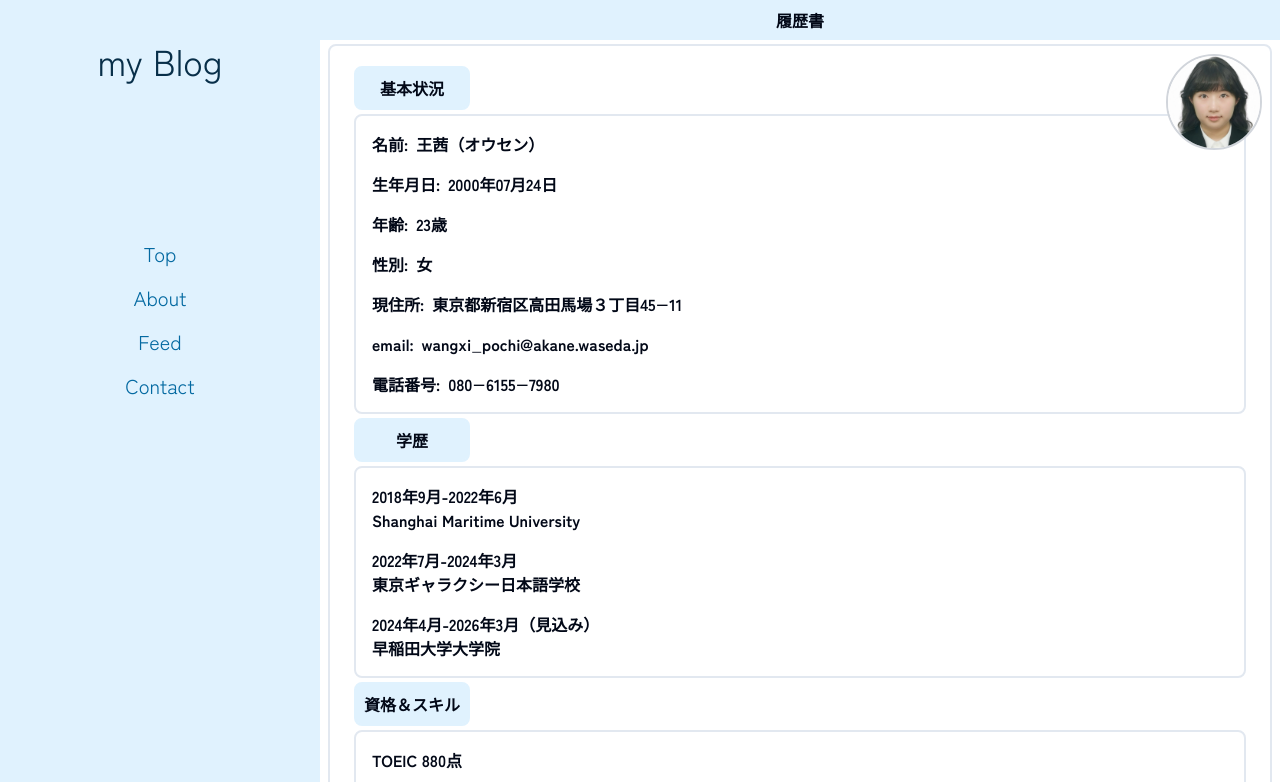
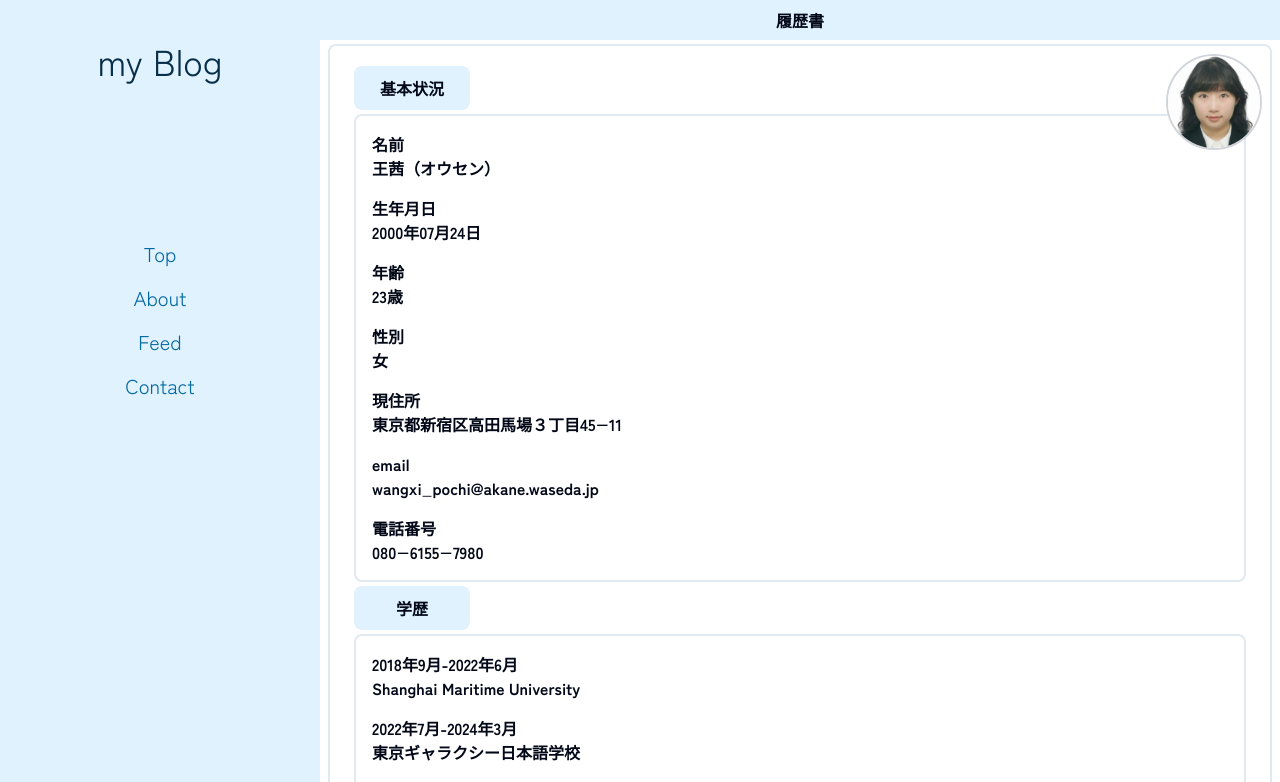
Before and after one commit to AkaneWang/my_blog, a Next.js app: page /about in a window 1280 px wide. Shown: the top 782 px of the page. Built offline with nearby package versions, Linux system fonts and the light colour scheme.

Commit message:
Fix missing key props

```diff
--- a/src/app/about/page.tsx
+++ b/src/app/about/page.tsx
@@ -61,7 +61,7 @@ export default function About() {
           src="/aboutme.jpg"
           width={500}
           height={500}
-          alt="Profilo Photo"
+          alt="Profile Photo"
           className="absolute top-2 right-2 w-24 h-24 border-2 border-gray-300 rounded-full object-cover"
         />
         <h2 className="border-2 border-sky-100 rounded-lg bg-sky-100 box-content mt-1 mx-2 p-2 w-24 flex justify-center font-semibold">
@@ -69,15 +69,15 @@ export default function About() {
         </h2>
 
         <div className="flex flex-col gap-4 border-2 border-sky-10 rounded-lg p-4 mt-1 mx-2 text-md font-semibold">
-          {personalInfo.map(({ key, value }) => (
-            <div className="md:flex md:gap-2">
-              <p>{key + ":"}</p>
-              <p>{value}</p>
+          {personalInfo.map((info, index) => (
+            <div key={index}>
+              <p>{info.key}</p>
+              <p>{info.value}</p>
             </div>
           ))}
         </div>
 
-        <h2 className="border-2 border-sky-100 rounded-lg bg-sky-100 box-content mt-1 mx-2 p-2 w-24 flex justify-center  font-semibold">
+        <h2 className="border-2 border-sky-100 rounded-lg bg-sky-100 box-content mt-1 mx-2 p-2 w-24 flex justify-center font-semibold">
           学歴
         </h2>
         <div className="flex flex-col gap-4 border-2 border-sky-10 rounded-lg p-4 mt-1 mx-2 text-md font-semibold">
```
